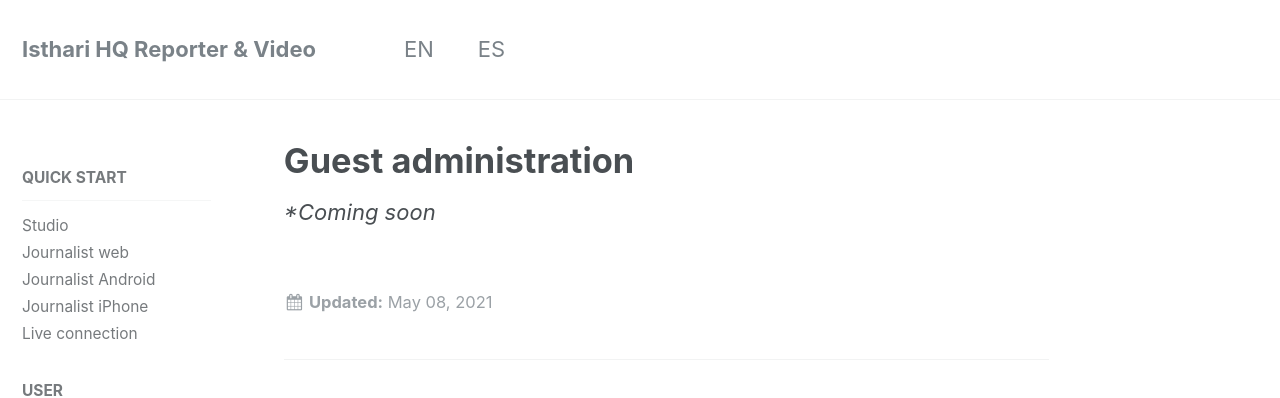
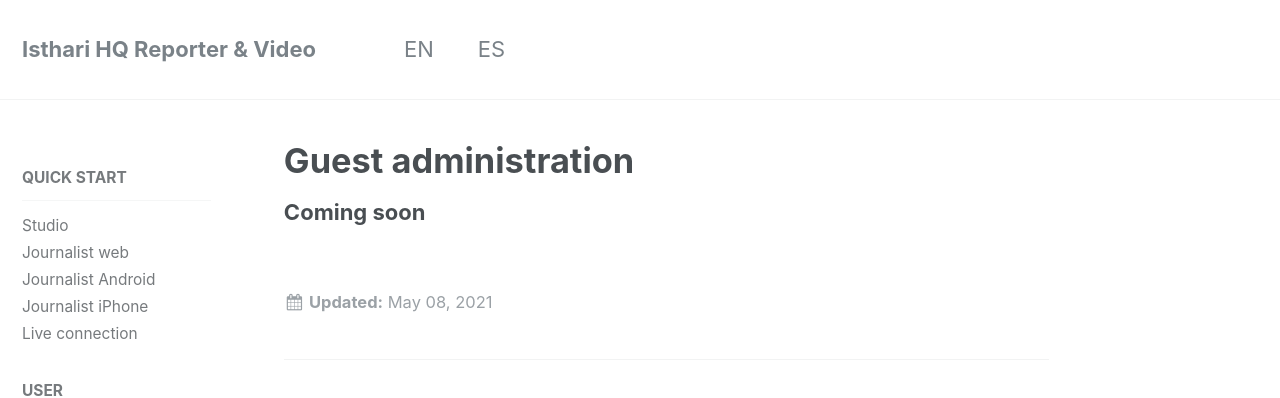
Before and after one commit to isthari/doc.broadcast.github.io, a Jekyll site: the page built from _en/admin-guest.md, in a window 1280 px wide and 1050 px high. Shown: the top 398 px of the window. Built offline with Jekyll 4.4.1, drawn with Linux system fonts in a browser that asks for light colours; our own code applies the rules of GitHub Pages for plain Markdown files.

```diff
--- a/_en/admin-guest.md
+++ b/_en/admin-guest.md
@@ -7,4 +7,4 @@ redirect_from:
 ---
 
 {% include base_path %}
-**Coming soon*
+**Coming soon**
```
